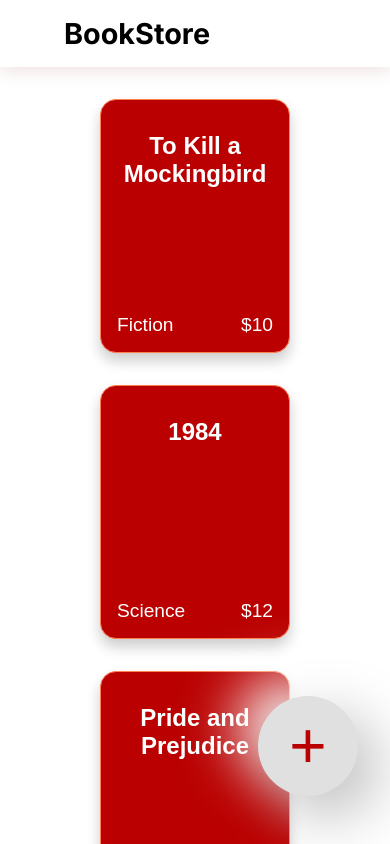
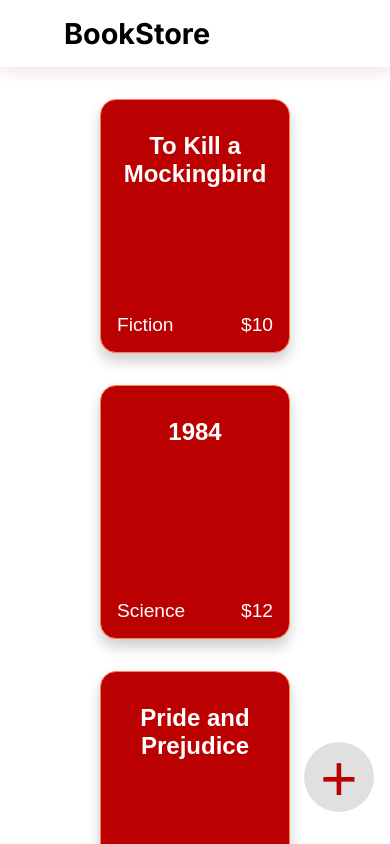
Before and after one commit to larrycoal/Blazesoft-bookstore, a Next.js app: page / in a window 390 px wide. Shown: the top 844 px of the page. Built offline with nearby package versions, Linux system fonts and the light colour scheme.

Commit message:
blazesoft assessment

```diff
--- a/app/Components/home/home.module.css
+++ b/app/Components/home/home.module.css
@@ -17,7 +17,7 @@
   border: none;
   background: #e0e0e0;
   box-shadow: 20px 20px 60px #bebebe, -20px -20px 60px #ffffff;
-  position: absolute;
+  position: fixed;
   right: 2rem;
   bottom: 3rem;
   transition: scale .3s ease-in-out;
@@ -26,3 +26,12 @@
 .btn-wrapper button:hover {
   scale: 1.2;
 }
+@media screen and (max-width:500px) {
+    .btn-wrapper button{
+        height: 70px;
+        width: 70px;
+        box-shadow: none;
+        right: 1rem;
+        bottom: 2rem;
+    }
+}
--- a/app/Components/modal/modal.module.css
+++ b/app/Components/modal/modal.module.css
@@ -1,5 +1,5 @@
 .modal-wrapper {
-  position: absolute;
+  position: fixed;
   top: 0;
   left: 0;
   height: 100vh;
@@ -74,3 +74,11 @@
   background-color: rgb(29, 28, 28);
   color: white;
 }
+@media screen and (max-width:500px){
+    .form input{
+        width: 250px;
+    }
+    .form{
+        padding: 1rem;
+    }
+}
--- a/app/globals.css
+++ b/app/globals.css
@@ -9,5 +9,4 @@ html,
 body {
   max-width: 100vw;
   height: 100vh;
-  overflow: hidden;
 }
```
